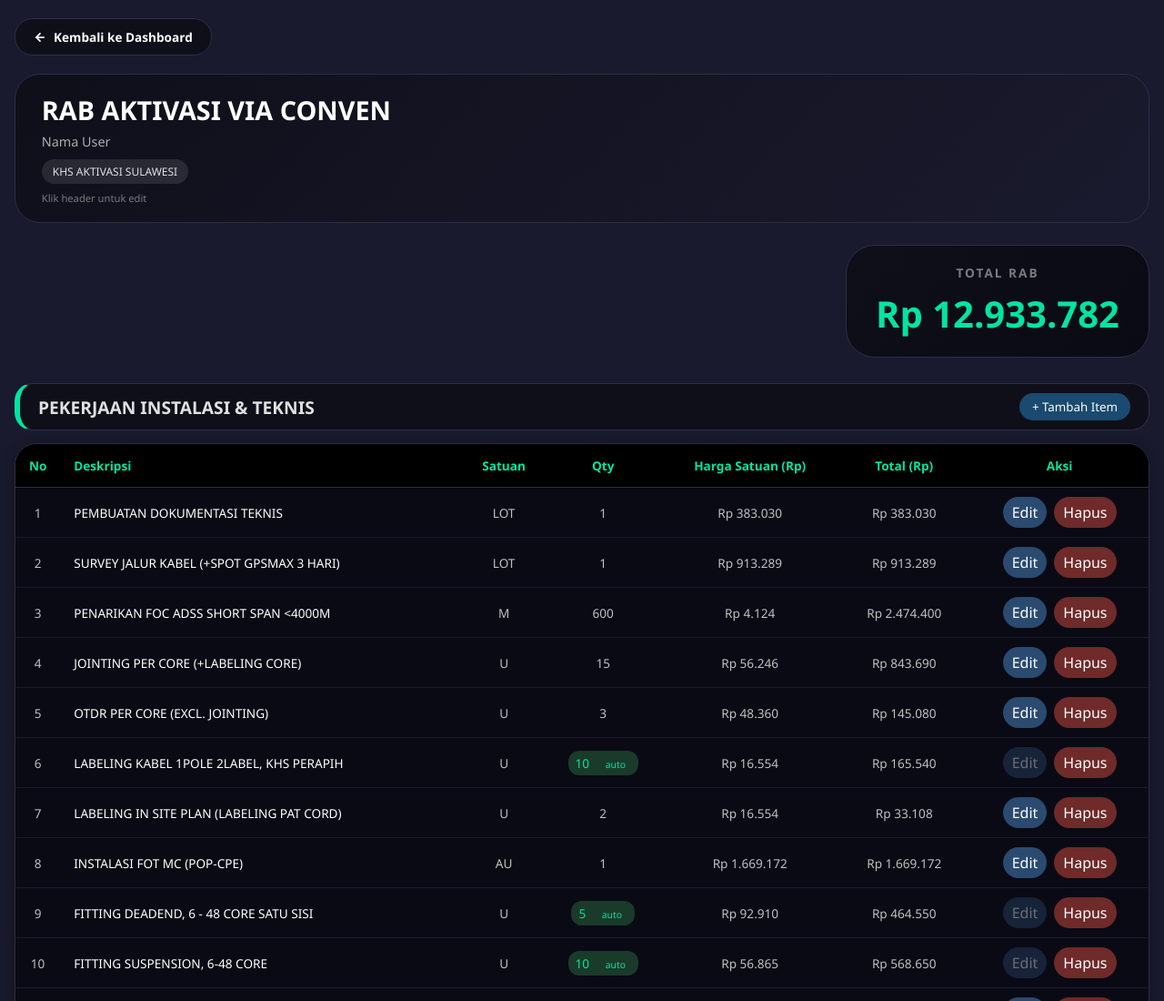
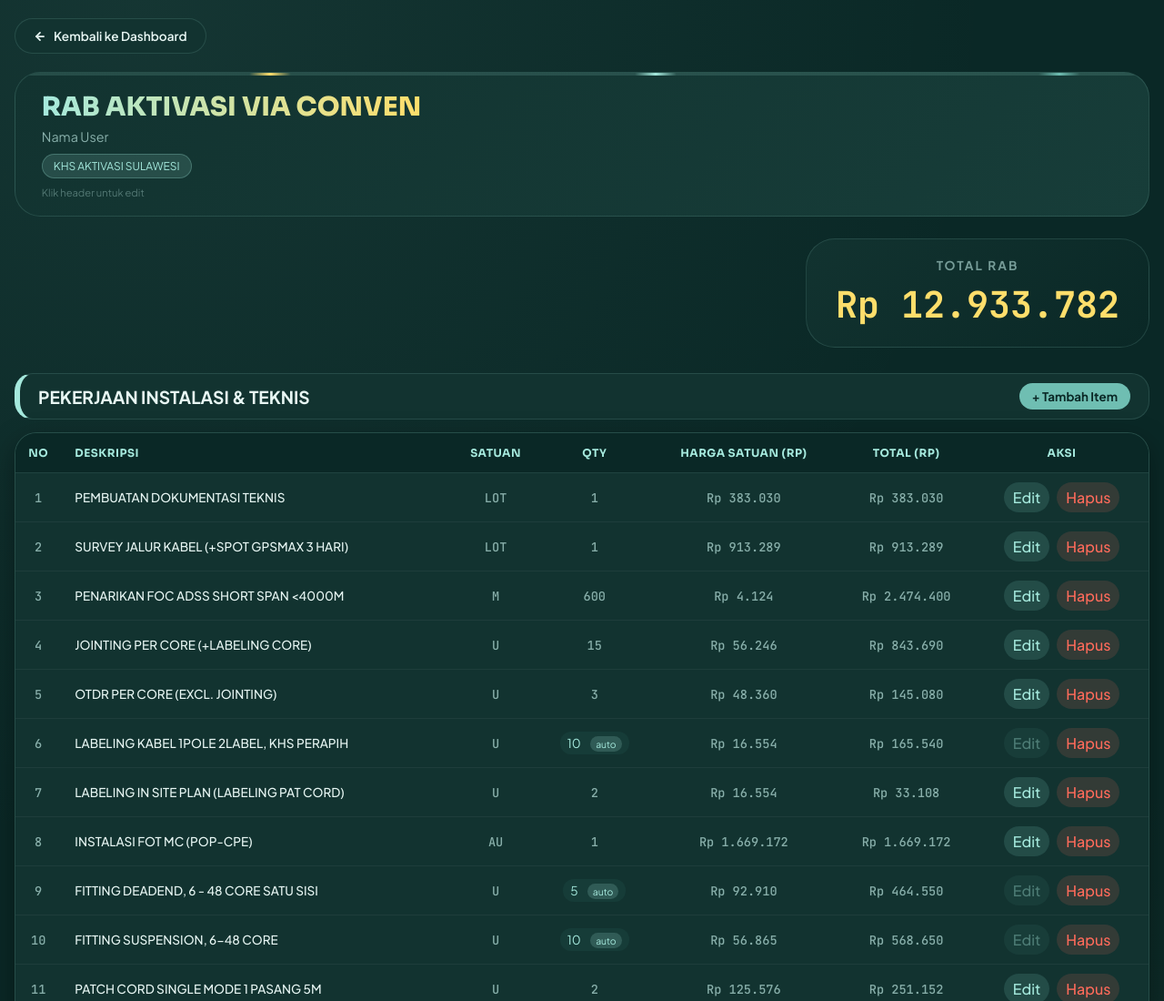
Before and after one commit to plniconplusrit-fim/rab, a plain HTML site: page conven.html in a window 1280 px wide. Shown: the top 1100 px of the page at 91% size. Drawn offline with Linux system fonts and the light colour scheme.

Commit message:
Update conven.html

```diff
--- a/conven.html
+++ b/conven.html
@@ -4,19 +4,63 @@
     <meta charset="UTF-8">
     <meta name="viewport" content="width=device-width, initial-scale=1.0, user-scalable=yes">
     <title>RAB Instalasi Fiber Optik</title>
+
+    <link rel="preconnect" href="https://fonts.googleapis.com">
+    <link rel="preconnect" href="https://fonts.gstatic.com" crossorigin>
+    <link href="https://fonts.googleapis.com/css2?family=Sora:wght@600;700;800&family=Plus+Jakarta+Sans:wght@400;500;600;700;800&family=JetBrains+Mono:wght@500;600;700&display=swap" rel="stylesheet">
+
     <style>
+        /* ==========================================================================
+           PALET "MATAHARI & LAUT" — diturunkan dari swatch (#FDF4AF, #A5E9DD, #6FBEB2, #34908B)
+           Tema halaman ini dibuat gelap (mode kerja/konsol) tapi seluruh aksen,
+           glow, dan highlight memakai warna dari palet yang sama dengan dashboard.
+           ========================================================================== */
+        :root {
+            --sun:        #FDF4AF;
+            --sun-glow:   #FFDE6B;   /* varian lebih jenuh dari sun, untuk highlight nilai uang */
+            --foam:       #A5E9DD;   /* aksen utama — pengganti hijau neon lama */
+            --foam-soft:  rgba(165, 233, 221, 0.14);
+            --sea:        #6FBEB2;
+            --deep:       #34908B;
+            --abyss:      #0A2826;   /* dasar halaman, hitam kehijauan */
+            --abyss-2:    #123330;   /* permukaan kartu/tabel */
+            --abyss-3:    #173D39;   /* permukaan hover / gradasi header */
+            --ink-light:  #E7F6F3;   /* teks utama di atas gelap */
+            --ink-muted:  #88AFAA;   /* teks sekunder */
+            --line:       rgba(165, 233, 221, 0.14);
+            --coral:      #FF6B5B;   /* utilitas: hapus/bahaya */
+            --success:    #21B894;   /* utilitas: simpan/berhasil */
+
+            --font-display: 'Sora', 'Plus Jakarta Sans', sans-serif;
+            --font-body:    'Plus Jakarta Sans', 'Segoe UI', Roboto, sans-serif;
+            --font-mono:    'JetBrains Mono', 'Consolas', monospace;
+        }
+
         * {
             box-sizing: border-box;
             margin: 0;
-            font-family: 'Segoe UI', Roboto, 'Helvetica Neue', sans-serif;
+            font-family: var(--font-body);
         }
         body {
-            background: #1a1a2e;
+            background:
+                radial-gradient(circle at 12% 0%, rgba(165, 233, 221, 0.07), transparent 45%),
+                radial-gradient(circle at 88% 110%, rgba(255, 222, 107, 0.05), transparent 50%),
+                var(--abyss);
             padding: 20px 16px;
+            color: var(--ink-light);
         }
         .container {
             max-width: 1400px;
             margin: 0 auto;
+        }
+
+        :focus-visible {
+            outline: 2px solid var(--foam);
+            outline-offset: 2px;
+        }
+
+        @media (prefers-reduced-motion: reduce) {
+            *, .fiber-pulse { transition: none !important; animation: none !important; }
         }
 
         /* STYLE TOMBOL KEMBALI */
@@ -24,10 +68,10 @@
             display: inline-flex;
             align-items: center;
             gap: 8px;
-            background: #0f0f1a;
-            border: 1px solid #2d2d44;
-            color: #ffffff !important;
-            text-decoration: none !important; /* Menghilangkan garis bawah */
+            background: var(--abyss-2);
+            border: 1px solid var(--line);
+            color: var(--ink-light) !important;
+            text-decoration: none !important;
             padding: 10px 20px;
             border-radius: 20px;
             font-size: 0.85rem;
@@ -37,20 +81,54 @@
             margin-bottom: 20px;
         }
         .btn-kembali:hover {
-            background: rgba(0, 229, 160, 0.1); /* Efek sentuhan hijau aksen */
-            color: #00e5a0 !important;
-            border-color: #00e5a0;
+            background: var(--foam-soft);
+            color: var(--foam) !important;
+            border-color: var(--foam);
             text-decoration: none !important;
+            transform: translateY(-2px);
         }
 
         /* HEADER */
         .header {
-            background: linear-gradient(135deg, #0f0f1a, #1a1a2e);
-            border: 1px solid #2d2d44;
-            color: #e0e0e0;
+            background: linear-gradient(135deg, var(--abyss-2), var(--abyss-3));
+            border: 1px solid var(--line);
+            color: var(--ink-light);
             border-radius: 28px;
             margin-bottom: 24px;
             overflow: hidden;
+            position: relative;
+        }
+        /* Aksen "kabel fiber" yang menyala di tepi atas header — sinyal cahaya berjalan */
+        .fiber-track {
+            position: absolute;
+            top: 0; left: 0; right: 0;
+            height: 3px;
+            background: var(--foam-soft);
+        }
+        .fiber-pulse {
+            position: absolute;
+            top: 0;
+            left: -46px;
+            width: 46px;
+            height: 3px;
+            border-radius: 3px;
+            background: linear-gradient(90deg, transparent, var(--foam), transparent);
+            animation: pulseMove 3.2s linear infinite;
+            opacity: 0;
+        }
+        .fiber-pulse.p2 {
+            background: linear-gradient(90deg, transparent, var(--sun-glow), transparent);
+            animation-delay: 1.05s;
+        }
+        .fiber-pulse.p3 {
+            background: linear-gradient(90deg, transparent, var(--sea), transparent);
+            animation-delay: 2.1s;
+        }
+        @keyframes pulseMove {
+            0%   { left: -46px; opacity: 0; }
+            8%   { opacity: 1; }
+            92%  { opacity: 1; }
+            100% { left: 100%; opacity: 0; }
         }
         .header-content {
             padding: 1.2rem 1.8rem;
@@ -58,19 +136,28 @@
             transition: background 0.2s;
         }
         .header-content:hover {
-            background: rgba(255,255,255,0.03);
+            background: rgba(165, 233, 221, 0.04);
         }
         .header h1 {
+            font-family: var(--font-display);
             font-size: 1.8rem;
             margin-bottom: 6px;
-            color: #ffffff;
+            font-weight: 800;
+            color: var(--ink-light);
+            background: linear-gradient(90deg, var(--foam), var(--sun-glow));
+            -webkit-background-clip: text;
+            background-clip: text;
+            -webkit-text-fill-color: transparent;
+            display: inline-block;
         }
         .header p {
-            opacity: 0.75;
+            color: var(--ink-muted);
             font-size: 0.9rem;
         }
         .badge-proyek {
-            background: rgba(255,255,255,0.1);
+            background: var(--foam-soft);
+            color: var(--foam);
+            border: 1px solid rgba(165, 233, 221, 0.25);
             display: inline-block;
             padding: 5px 12px;
             border-radius: 40px;
@@ -80,24 +167,27 @@
         .edit-header-hint {
             font-size: 0.7rem;
             margin-top: 8px;
-            opacity: 0.5;
+            opacity: 0.55;
+            color: var(--ink-muted);
         }
         .header-input, .header-textarea {
-            background: rgba(0,0,0,0.5);
-            border: 1px solid #3d3d5c;
-            color: white;
+            background: rgba(0, 0, 0, 0.3);
+            border: 1px solid var(--sea);
+            color: var(--ink-light);
             padding: 8px 12px;
             border-radius: 12px;
             width: 100%;
             margin-bottom: 8px;
+            font-family: var(--font-body);
         }
         .btn-save-header {
-            background: #2c7a4a;
+            background: var(--success);
             border: none;
             color: white;
             padding: 6px 16px;
             border-radius: 30px;
             cursor: pointer;
+            font-weight: 600;
         }
         /* TOTAL CARD */
         .summary {
@@ -106,72 +196,85 @@
             margin-bottom: 28px;
         }
         .card-total {
-            background: linear-gradient(135deg, #0f0f1a, #0a0a15);
-            border: 1px solid #2d2d44;
-            color: #00e5a0;
+            background: linear-gradient(135deg, var(--abyss-2), var(--abyss));
+            border: 1px solid var(--line);
+            color: var(--foam);
             padding: 20px 32px;
             border-radius: 32px;
             text-align: center;
             min-width: 280px;
+            transition: transform 0.3s ease, box-shadow 0.3s ease;
+        }
+        .card-total:hover {
+            transform: translateY(-4px);
+            box-shadow: 0 12px 30px rgba(165, 233, 221, 0.08);
         }
         .card-total h3 {
             font-size: 0.85rem;
             text-transform: uppercase;
             letter-spacing: 2px;
-            opacity: 0.7;
+            opacity: 0.85;
             margin-bottom: 8px;
-            color: #aaa;
+            color: var(--ink-muted);
         }
         .card-total .value {
+            font-family: var(--font-mono);
             font-size: 2.5rem;
             font-weight: 800;
-            color: #00e5a0;
+            color: var(--sun-glow);
         }
         /* SECTION TITLE */
         .section-title {
-            background: #0f0f1a;
-            border: 1px solid #2d2d44;
+            background: var(--abyss-2);
+            border: 1px solid var(--line);
             padding: 10px 20px;
             border-radius: 20px;
             margin: 28px 0 14px 0;
             font-weight: 700;
             font-size: 1.2rem;
-            border-left: 6px solid #00e5a0;
+            border-left: 6px solid var(--foam);
             display: flex;
             justify-content: space-between;
             align-items: center;
-            color: #e0e0e0;
+            color: var(--ink-light);
+            font-family: var(--font-display);
         }
         .add-btn {
-            background: #1a4a6f;
-            color: white;
+            background: var(--sea);
+            color: var(--abyss);
             border: none;
             padding: 6px 14px;
             border-radius: 30px;
             cursor: pointer;
+            font-weight: 700;
+            transition: all 0.2s ease;
         }
         .add-btn:hover {
-            background: #2c7a4a;
+            background: var(--deep);
+            color: white;
+            transform: translateY(-2px);
         }
         .btn-excel {
-            background: #1e6f3f;
+            background: var(--success);
             color: white;
             border: none;
             padding: 8px 20px;
             border-radius: 30px;
             cursor: pointer;
             font-weight: bold;
+            transition: all 0.2s ease;
         }
         .btn-excel:hover {
-            background: #2a8a55;
+            background: #1a9a7f;
+            transform: translateY(-2px);
         }
         /* TABLE WRAPPER */
         .table-wrapper {
-            background: #0a0a15;
+            background: var(--abyss-2);
             border-radius: 24px;
             overflow-x: auto;
-            box-shadow: 0 4px 14px rgba(0,0,0,0.3);
-            border: 1px solid #2d2d44;
+            box-shadow: 0 10px 30px rgba(0, 0, 0, 0.35);
+            border: 1px solid var(--line);
         }
         table {
             width: 100%;
@@ -180,24 +283,26 @@
             min-width: 700px;
         }
         th {
-            background: #000000;
-            color: #00e5a0;
+            background: var(--abyss);
+            color: var(--foam);
             padding: 14px 8px;
             text-align: center;
-            border-bottom: 1px solid #2d2d44;
+            border-bottom: 1px solid var(--line);
             font-weight: 700;
+            font-family: var(--font-display);
+            text-transform: uppercase;
+            font-size: 0.75rem;
+            letter-spacing: 0.5px;
         }
         td {
             padding: 10px 8px;
-            border-bottom: 1px solid #1a1a2e;
+            border-bottom: 1px solid rgba(255, 255, 255, 0.05);
             text-align: center;
             vertical-align: middle;
-            color: #c0c0c0;
+            color: var(--ink-muted);
+            font-family: var(--font-mono);
         }
         /* DESKRIPSI RATA KIRI */
-        td:nth-child(2), th:nth-child(2) {
-            text-align: left;
-        }
         th:nth-child(2) {
             text-align: left;
             padding-left: 15px;
@@ -206,29 +311,35 @@
             text-align: left;
             padding-left: 15px;
             font-weight: 500;
-            color: #ffffff;
+            color: var(--ink-light);
+            font-family: var(--font-body);
+        }
+        tr:hover td {
+            background: rgba(165, 233, 221, 0.03);
         }
         input {
             width: 100%;
             padding: 8px 6px;
             border-radius: 12px;
-            border: 1px solid #3d3d5c;
+            border: 1px solid rgba(111, 190, 178, 0.35);
             font-size: 0.8rem;
             text-align: left;
-            background: #1a1a2e;
-            color: white;
+            background: var(--abyss);
+            color: var(--ink-light);
+            font-family: var(--font-mono);
         }
         input:focus {
             outline: none;
-            border-color: #00e5a0;
+            border-color: var(--foam);
+            box-shadow: 0 0 0 3px rgba(165, 233, 221, 0.15);
         }
         .auto-badge {
-            background: #1a3a2a;
+            background: rgba(165, 233, 221, 0.18);
             font-size: 0.65rem;
             padding: 2px 6px;
             border-radius: 12px;
             margin-left: 8px;
-            color: #00e5a0;
+            color: var(--foam);
         }
         .action-buttons {
             display: flex;
@@ -236,7 +347,6 @@
             justify-content: center;
         }
         .edit-btn, .delete-btn {
-            background: none;
             border: none;
             cursor: pointer;
             font-size: 1rem;
@@ -246,18 +356,22 @@
             font-weight: 500;
         }
         .edit-btn {
-            background: #2a4a6f;
-            color: white;
+            background: rgba(111, 190, 178, 0.18);
+            color: var(--foam);
         }
         .edit-btn:hover {
-            background: #3a6a9f;
+            background: var(--sea);
+            color: var(--abyss);
+            transform: translateY(-2px);
         }
         .delete-btn {
-            background: #6f2a2a;
-            color: white;
+            background: rgba(255, 107, 91, 0.14);
+            color: var(--coral);
         }
         .delete-btn:hover {
-            background: #9f3a3a;
+            background: var(--coral);
+            color: white;
+            transform: translateY(-2px);
         }
         button:disabled {
             opacity: 0.4;
@@ -269,7 +383,7 @@
             justify-content: center;
         }
         .save-btn {
-            background: #2c7a4a;
+            background: var(--success);
             color: white;
             border: none;
             padding: 6px 12px;
@@ -278,8 +392,8 @@
             font-size: 0.75rem;
         }
         .cancel-btn {
-            background: #5a6e7c;
-            color: white;
+            background: rgba(255, 255, 255, 0.08);
+            color: var(--ink-muted);
             border: none;
             padding: 6px 12px;
             border-radius: 20px;
@@ -288,18 +402,18 @@
         }
         .footer-note {
             margin-top: 32px;
-            background: #0a0a15;
-            border: 1px solid #2d2d44;
+            background: var(--abyss-2);
+            border: 1px solid var(--line);
             padding: 14px 20px;
             border-radius: 20px;
             display: flex;
             justify-content: space-between;
             flex-wrap: wrap;
             align-items: center;
-            color: #888;
+            color: var(--ink-muted);
         }
         .footer-note span {
-            color: #aaa;
+            color: var(--ink-light);
         }
         @media (max-width: 680px) {
             .card-total .value { font-size: 1.6rem; }
@@ -307,7 +421,7 @@
             .edit-btn, .delete-btn { padding: 4px 8px; font-size: 0.75rem; }
         }
 
-        /* STYLE KHUSUS UNTUK CETAK PDF */
+        /* STYLE KHUSUS UNTUK CETAK PDF (tetap terang/hemat tinta, tidak memakai tema gelap) */
         @media print {
             body {
                 background: white;
@@ -319,16 +433,19 @@
                 padding: 10px;
             }
             .btn-kembali {
-                display: none !important; /* Sembunyikan tombol saat cetak */
+                display: none !important;
             }
             .header {
-                background: #0f0f1a;
+                background: var(--abyss-2);
                 border: 1px solid #ccc;
                 -webkit-print-color-adjust: exact;
                 print-color-adjust: exact;
             }
+            .fiber-track, .fiber-pulse {
+                display: none !important;
+            }
             .card-total {
-                background: #0f0f1a;
+                background: var(--abyss-2);
                 border: 1px solid #ccc;
                 -webkit-print-color-adjust: exact;
                 print-color-adjust: exact;
@@ -351,7 +468,7 @@
             }
             .auto-badge {
                 background: #e8f5e9;
-                color: #2c7a4a;
+                color: #1a7a63;
             }
             .footer-note {
                 border: none;
@@ -378,6 +495,10 @@
     </a>
 
     <div class="header" id="headerBox">
+        <div class="fiber-track" aria-hidden="true"></div>
+        <div class="fiber-pulse p1" aria-hidden="true"></div>
+        <div class="fiber-pulse p2" aria-hidden="true"></div>
+        <div class="fiber-pulse p3" aria-hidden="true"></div>
         <div class="header-content" id="headerContent">
             <div id="headerDisplay">
                 <h1>RAB AKTIVASI VIA CONVEN </h1>
@@ -417,7 +538,7 @@
                     <td id="subTotalInstalasi" style="text-align:center; color:#00e5a0;">Rp 0</td>
                     <td></td>
                 </tr>
-            </footer>
+            </tfoot>
         </table>
     </div>
 
@@ -437,7 +558,7 @@
                     <td id="subTotalMaterial" style="text-align:center; color:#00e5a0;">Rp 0</td>
                     <td></td>
                 </tr>
-            </footer>
+            </tfoot>
         </table>
     </div>
 
@@ -653,7 +774,7 @@
                 cellDesc.innerHTML = `<input type="text" class="edit-desc" value="${escapeHtml(temp?.deskripsi || '')}" style="text-align:left;" onchange="updateEditField('${item.id}', 'deskripsi', this.value, false)">`;
                 cellSatuan.innerHTML = `<input type="text" class="edit-satuan" value="${temp?.satuan || ''}" style="width:80px;" onchange="updateEditField('${item.id}', 'satuan', this.value, false)">`;
                 if (item.autoCalc) {
-                    cellQty.innerHTML = `<span style="background:#1a3a2a; padding:4px 8px; border-radius:12px; color:#00e5a0;">${item.qty} <span class="auto-badge">auto</span></span>`;
+                    cellQty.innerHTML = `<span style="background:#163C38; padding:4px 8px; border-radius:12px; color:#A5E9DD;">${item.qty} <span class="auto-badge">auto</span></span>`;
                 } else {
                     cellQty.innerHTML = `<input type="number" class="edit-qty" value="${temp?.qty || 0}" step="any" style="width:80px;" onchange="updateEditField('${item.id}', 'qty', this.value, false)">`;
                 }
@@ -663,7 +784,7 @@
                 cellDesc.innerText = item.deskripsi;
                 cellSatuan.innerText = item.satuan;
                 if (item.autoCalc) {
-                    cellQty.innerHTML = `<span style="background:#1a3a2a; padding:4px 8px; border-radius:12px; color:#00e5a0;">${item.qty} <span class="auto-badge">auto</span></span>`;
+                    cellQty.innerHTML = `<span style="background:#163C38; padding:4px 8px; border-radius:12px; color:#A5E9DD;">${item.qty} <span class="auto-badge">auto</span></span>`;
                 } else {
                     cellQty.innerText = item.qty;
                 }
@@ -698,7 +819,7 @@
                 cellDesc.innerHTML = `<input type="text" class="edit-desc" value="${escapeHtml(temp?.deskripsi || '')}" style="text-align:left;" onchange="updateEditField('${item.id}', 'deskripsi', this.value, true)">`;
                 cellSatuan.innerHTML = `<input type="text" class="edit-satuan" value="${temp?.satuan || ''}" style="width:80px;" onchange="updateEditField('${item.id}', 'satuan', this.value, true)">`;
                 if (item.autoCalc) {
-                    cellQty.innerHTML = `<span style="background:#1a3a2a; padding:4px 8px; border-radius:12px; color:#00e5a0;">${item.qty} <span class="auto-badge">auto</span></span>`;
+                    cellQty.innerHTML = `<span style="background:#163C38; padding:4px 8px; border-radius:12px; color:#A5E9DD;">${item.qty} <span class="auto-badge">auto</span></span>`;
                 } else {
                     cellQty.innerHTML = `<input type="number" class="edit-qty" value="${temp?.qty || 0}" step="any" style="width:80px;" onchange="updateEditField('${item.id}', 'qty', this.value, true)">`;
                 }
@@ -708,7 +829,7 @@
                 cellDesc.innerText = item.deskripsi;
                 cellSatuan.innerText = item.satuan;
                 if (item.autoCalc) {
-                    cellQty.innerHTML = `<span style="background:#1a3a2a; padding:4px 8px; border-radius:12px; color:#00e5a0;">${item.qty} <span class="auto-badge">auto</span></span>`;
+                    cellQty.innerHTML = `<span style="background:#163C38; padding:4px 8px; border-radius:12px; color:#A5E9DD;">${item.qty} <span class="auto-badge">auto</span></span>`;
                 } else {
                     cellQty.innerText = item.qty;
                 }
```
